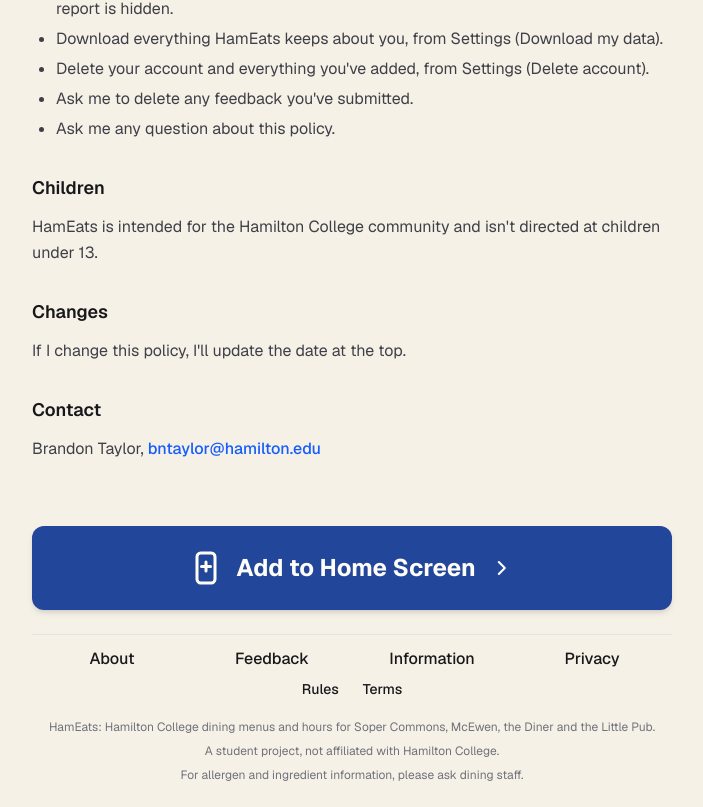
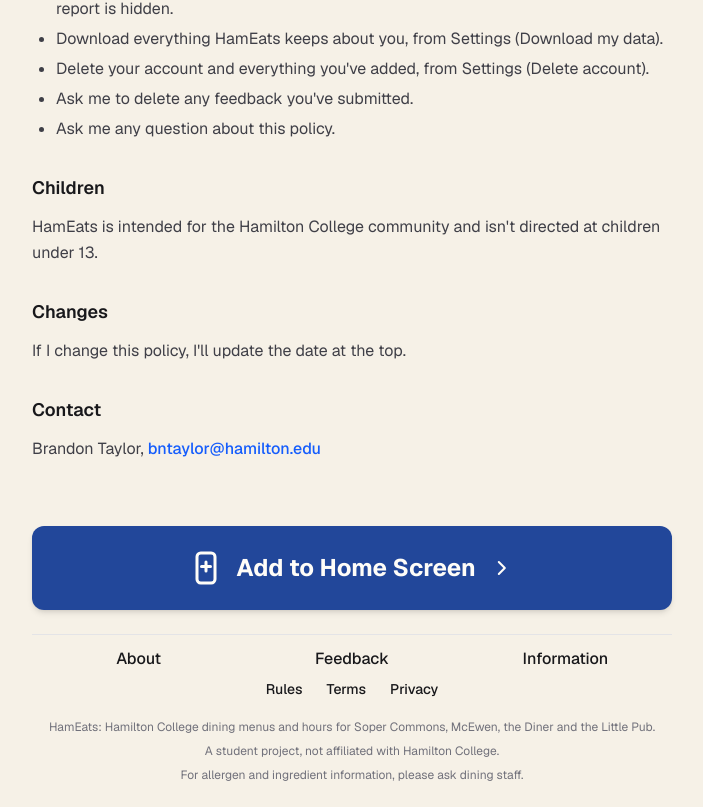
Before and after one commit to HamApps-Club/hameats, a Next.js app in the folder web/: page /privacy in a window 1280 px wide. Shown: the part 2972-3779 px from the top of the page, without its empty margins (288-991 px from the left). Built offline with nearby package versions, Linux system fonts and the light colour scheme; no server answers.

Commit message:
Footer: move Privacy down next to Rules and Terms
The top row is now About, Feedback and Information; Privacy sits with
the other policy links.

```diff
--- a/web/components/SiteFooter.tsx
+++ b/web/components/SiteFooter.tsx
@@ -144,7 +144,7 @@ export function SiteFooter() {
 
       <hr className="border-zinc-200 dark:border-zinc-800" />
 
-      <div className="grid grid-cols-4 items-center pt-1 text-center text-sm text-zinc-900 sm:text-base dark:text-zinc-100">
+      <div className="grid grid-cols-3 items-center pt-1 text-center text-sm text-zinc-900 sm:text-base dark:text-zinc-100">
         <Link href="/about" className="font-medium hover:underline">
           About
         </Link>
@@ -159,9 +159,6 @@ export function SiteFooter() {
         >
           Information
         </a>
-        <Link href="/privacy" className="font-medium hover:underline">
-          Privacy
-        </Link>
       </div>
 
       <div className="flex justify-center gap-6 text-center text-sm text-zinc-900 dark:text-zinc-100">
@@ -170,6 +167,9 @@ export function SiteFooter() {
         </Link>
         <Link href="/terms" className="font-medium hover:underline">
           Terms
+        </Link>
+        <Link href="/privacy" className="font-medium hover:underline">
+          Privacy
         </Link>
       </div>
 
```
